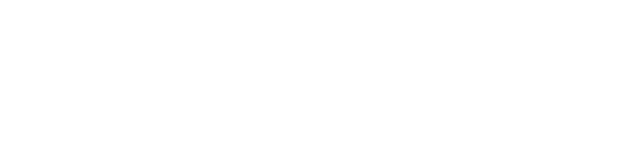
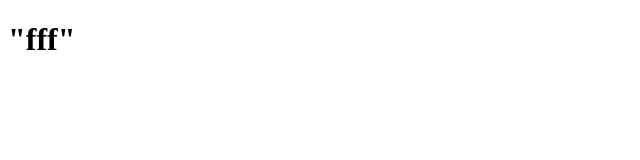
Before and after one commit to RN848/new-git, a plain HTML site: page index.html in a window 1280 px wide. Shown: the full height of the page, 0-640 px from the left. Drawn offline with Linux system fonts and the light colour scheme.

Commit message:
Update index.html

```diff
--- a/index.html
+++ b/index.html
@@ -7,5 +7,7 @@
 </head>
 <body>
 
+    <h1>"fff"</h1>
+
 </body>
 </html>
```
